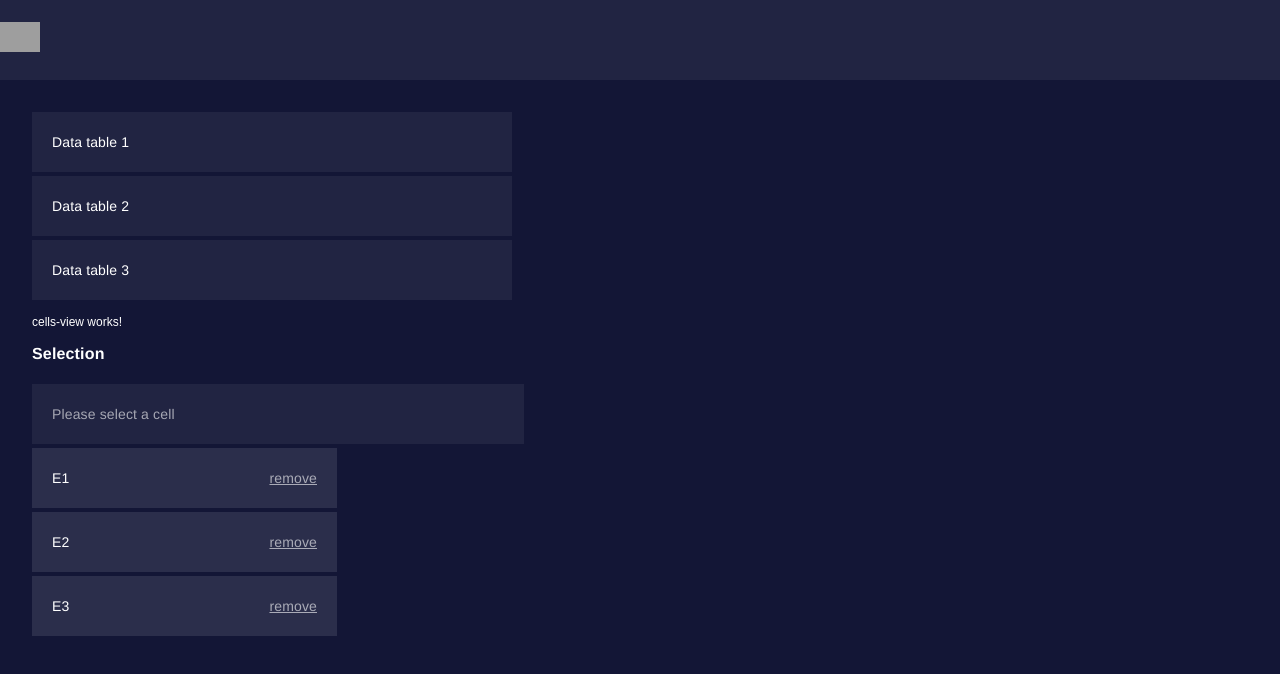
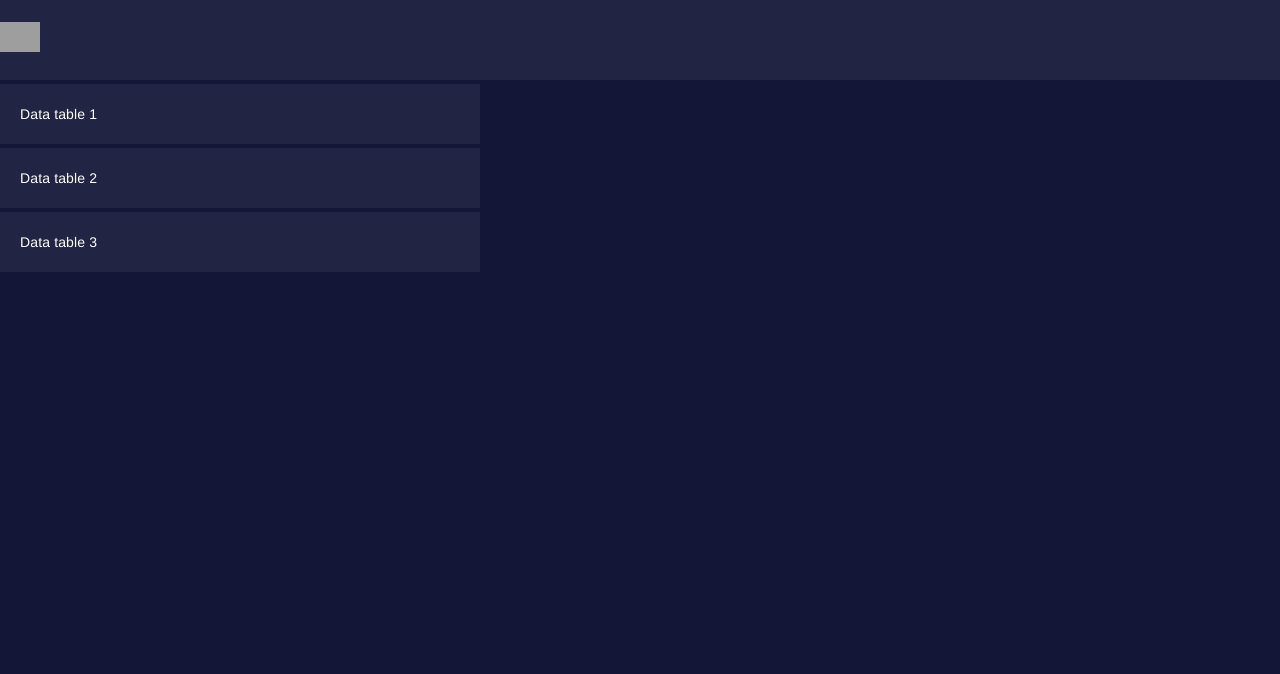
Before and after one commit to akshaykhanna/ExcelRegionSelection, an Angular app: page / in a window 1280 px wide. Shown: the top 674 px of the page. Built offline with nearby package versions, Linux system fonts and the light colour scheme; grey boxes are pictures that could not be loaded.

Commit message:
Add routes to route array

```diff
--- a/src/app/app-routing.module.ts
+++ b/src/app/app-routing.module.ts
@@ -1,8 +1,13 @@
 import { NgModule } from '@angular/core';
+import { CellsViewComponent } from './cells-view/cells-view.component';
 import { Routes, RouterModule } from '@angular/router';
+import { DataTablesListComponent } from './tables-list-view/tables-list-view.component';
 
 
-const routes: Routes = [];
+const routes: Routes = [
+  { path: '',   component: DataTablesListComponent },
+  { path: 'cells', component: CellsViewComponent }
+];
 
 @NgModule({
   imports: [RouterModule.forRoot(routes)],
--- a/src/app/app.component.html
+++ b/src/app/app.component.html
@@ -1,10 +1,11 @@
 <div class="app-bg">
   <app-navbar></app-navbar>
-  <div class="container">
+  <!-- <div class="container">
     <app-tables-list-view></app-tables-list-view>
-    <app-cells-view></app-cells-view>
+    <app-cells-grid></app-cells-grid>
     <app-selection-view></app-selection-view>
+    <app-selection-view [selectedCell]="'E1'" ></app-selection-view>
     <app-marked-cells-view></app-marked-cells-view>
-  </div>
+  </div> -->
   <router-outlet></router-outlet>
 </div>
```
